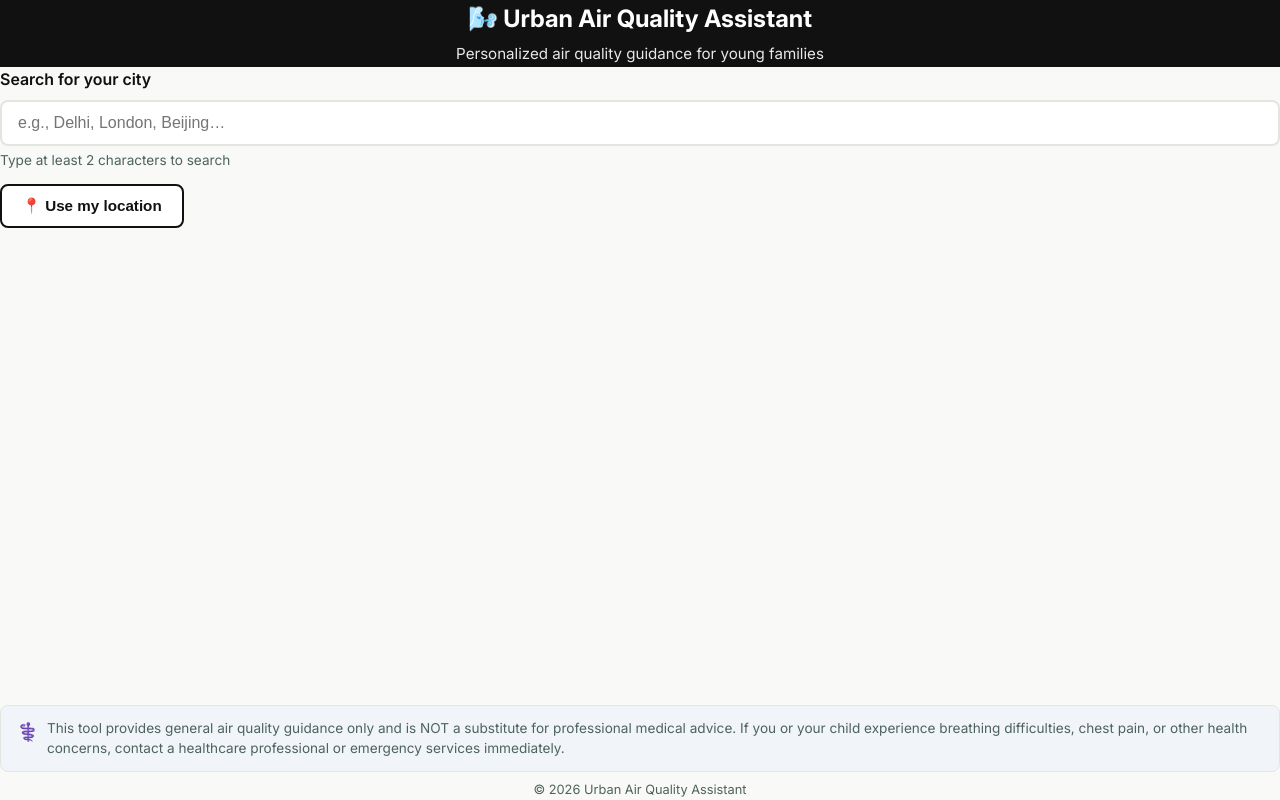
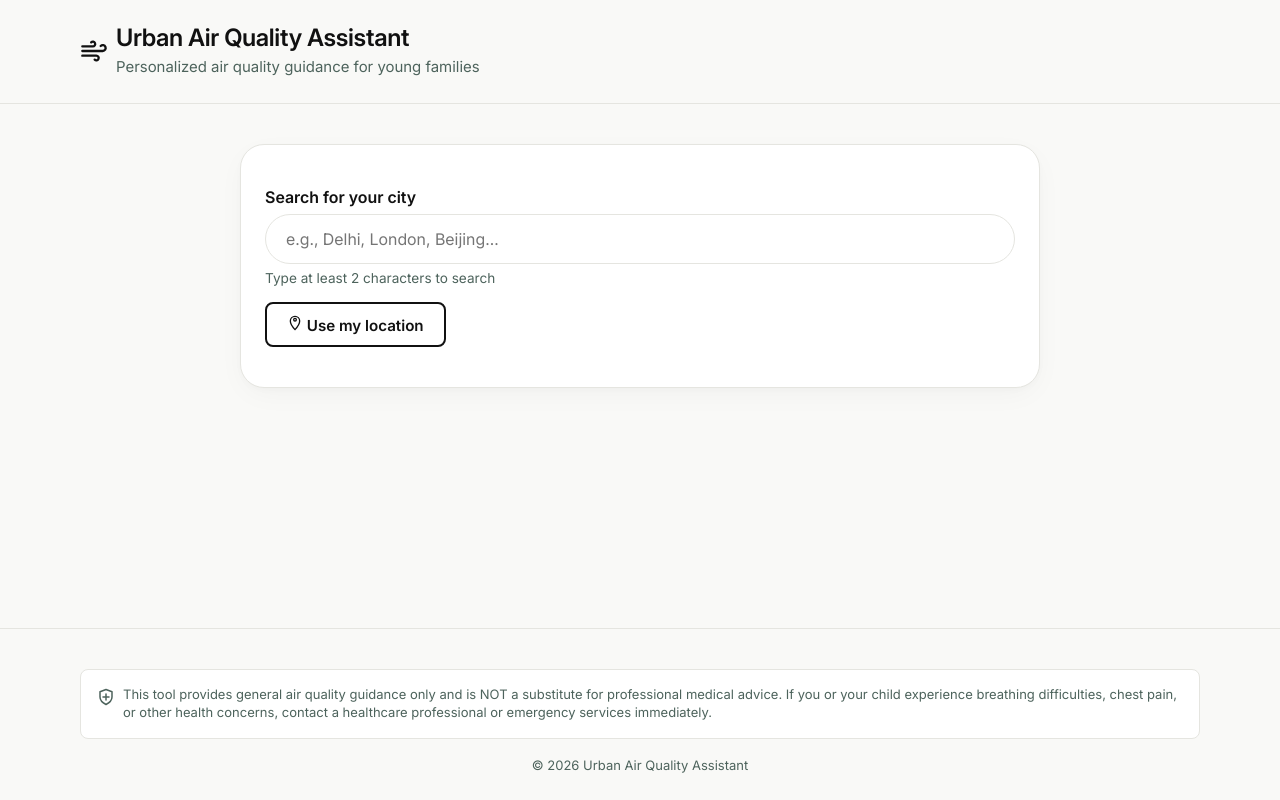
Before and after one commit to ankitgupta77885-droid/urban-air-quality-assistant, a website built with Vite: page index.html in a window 1280 px wide. Built offline with nearby package versions, Linux system fonts and the light colour scheme.

Commit message:
feat(ui): add centered container and replace emojis with inline SVG icons

```diff
--- a/index.html
+++ b/index.html
@@ -10,12 +10,21 @@
   <body>
     <a href="#main-content" class="skip-link">Skip to main content</a>
 
-    <header role="banner">
-      <h1>🌬️ Urban Air Quality Assistant</h1>
-      <p class="subtitle">Personalized air quality guidance for young families</p>
+    <header role="banner" class="app-header">
+      <div class="container header-container">
+        <div class="brand">
+          <svg class="icon icon-brand" viewBox="0 0 24 24" width="28" height="28" aria-hidden="true" fill="none" stroke="currentColor" stroke-width="2" stroke-linecap="round" stroke-linejoin="round">
+            <path d="M9.59 4.59A2 2 0 1 1 11 8H2m10.59 11.41A2 2 0 1 0 14 16H2m15.73-8.27A2.5 2.5 0 1 1 19.5 12H2" />
+          </svg>
+          <div class="brand-text">
+            <h1>Urban Air Quality Assistant</h1>
+            <p class="subtitle">Personalized air quality guidance for young families</p>
+          </div>
+        </div>
+      </div>
     </header>
 
-    <main id="main-content">
+    <main id="main-content" class="container">
       <section id="location-section" aria-label="Location search">
         <div id="location-search"></div>
       </section>
@@ -36,9 +45,11 @@
       <div id="loading" aria-live="polite"></div>
     </main>
 
-    <footer role="contentinfo">
-      <div id="disclaimer"></div>
-      <p class="copyright">&copy; 2026 Urban Air Quality Assistant</p>
+    <footer role="contentinfo" class="app-footer">
+      <div class="container footer-container">
+        <div id="disclaimer"></div>
+        <p class="copyright">&copy; 2026 Urban Air Quality Assistant</p>
+      </div>
     </footer>
 
     <script type="module" src="/src/web/main.ts"></script>
--- a/src/web/components/aqi-display.ts
+++ b/src/web/components/aqi-display.ts
@@ -9,6 +9,8 @@ import type { AqiData, PollutantReading } from '@shared/types.js';
 
 import { clearChildren, createElement, getElement, setText, showElement } from '../utils/dom.js';
 import { getAqiDisplay } from '../utils/formatters.js';
+
+import { createAqiStatusIcon } from './icons.js';
 
 /**
  * Renders the AQI data into the display section.
@@ -40,12 +42,12 @@ export function renderAqiDisplay(data: AqiData): void {
 }
 
 /** Builds the AQI card header with icon, value, and category. */
-function buildAqiHeader(aqi: number, category: string, icon: string): HTMLElement {
+function buildAqiHeader(aqi: number, category: string, _icon: string): HTMLElement {
   const header = createElement('div', 'aqi-header');
 
   const iconEl = createElement('span', 'aqi-icon');
   iconEl.setAttribute('aria-hidden', 'true');
-  setText(iconEl, icon);
+  iconEl.appendChild(createAqiStatusIcon(category));
 
   const valueEl = createElement('span', 'aqi-value');
   setText(valueEl, String(aqi));
--- a/src/web/components/disclaimer.ts
+++ b/src/web/components/disclaimer.ts
@@ -3,6 +3,8 @@
  */
 
 import { createElement, getElement, setText } from '../utils/dom.js';
+
+import { createMedicalIcon } from './icons.js';
 
 /** Renders the medical disclaimer in the footer. */
 export function renderDisclaimer(): void {
@@ -14,7 +16,7 @@ export function renderDisclaimer(): void {
 
   const icon = createElement('span', 'disclaimer-icon');
   icon.setAttribute('aria-hidden', 'true');
-  setText(icon, '⚕️');
+  icon.appendChild(createMedicalIcon());
 
   const text = createElement('p', 'disclaimer-text');
   setText(
--- /dev/null
+++ b/src/web/components/icons.ts
@@ -0,0 +1,134 @@
+/**
+ * Reusable inline SVG icons.
+ *
+ * All icons are marked aria-hidden="true" and created safely via createElementNS.
+ */
+
+const SVG_NS = 'http://www.w3.org/2000/svg';
+
+/**
+ * Creates an inline SVG element with standard stroke styling.
+ * @param viewBox - SVG viewBox attribute string.
+ * @param pathD - Path data string (or multiple path strings).
+ * @param className - Optional CSS class name.
+ * @returns Configured SVGSVGElement.
+ */
+export function createSvgIcon(
+  viewBox: string,
+  pathD: string | string[],
+  className = 'icon',
+): SVGSVGElement {
+  const svg = document.createElementNS(SVG_NS, 'svg');
+  svg.setAttribute('viewBox', viewBox);
+  svg.setAttribute('width', '18');
+  svg.setAttribute('height', '18');
+  svg.setAttribute('aria-hidden', 'true');
+  svg.setAttribute('fill', 'none');
+  svg.setAttribute('stroke', 'currentColor');
+  svg.setAttribute('stroke-width', '2');
+  svg.setAttribute('stroke-linecap', 'round');
+  svg.setAttribute('stroke-linejoin', 'round');
+  svg.setAttribute('class', className);
+
+  const paths = Array.isArray(pathD) ? pathD : [pathD];
+  for (const d of paths) {
+    const path = document.createElementNS(SVG_NS, 'path');
+    path.setAttribute('d', d);
+    svg.appendChild(path);
+  }
+
+  return svg;
+}
+
+/** Creates the header air / wind brand icon. */
+export function createAirIcon(): SVGSVGElement {
+  return createSvgIcon(
+    '0 0 24 24',
+    [
+      'M9.59 4.59A2 2 0 1 1 11 8H2',
+      'M12.59 19.41A2 2 0 1 0 14 16H2',
+      'M15.73 7.73A2.5 2.5 0 1 1 18 12H2',
+    ],
+    'icon icon-air',
+  );
+}
+
+/** Creates a location pin SVG icon. */
+export function createLocationPinIcon(): SVGSVGElement {
+  return createSvgIcon(
+    '0 0 24 24',
+    [
+      'M12 2a7 7 0 0 0-7 7c0 5.25 7 13 7 13s7-7.75 7-13a7 7 0 0 0-7-7z',
+      'M12 9a2 2 0 1 0 0-4 2 2 0 0 0 0 4z',
+    ],
+    'icon icon-pin',
+  );
+}
+
+/** Creates a medical shield guidance SVG icon. */
+export function createMedicalIcon(): SVGSVGElement {
+  return createSvgIcon(
+    '0 0 24 24',
+    ['M12 22s8-4 8-10V5l-8-3-8 3v7c0 6 8 10 8 10z', 'M12 8v8', 'M8 12h8'],
+    'icon icon-medical',
+  );
+}
+
+/** Creates an AQI status indicator SVG icon. */
+export function createAqiStatusIcon(category: string): SVGSVGElement {
+  const norm = category.toLowerCase();
+  if (norm.includes('good')) {
+    return createSvgIcon('0 0 24 24', 'M20 6L9 17l-5-5', 'icon icon-status-good');
+  }
+  if (norm.includes('moderate')) {
+    return createSvgIcon(
+      '0 0 24 24',
+      ['M12 22s8-4 8-10V5l-8-3-8 3v7c0 6 8 10 8 10z', 'M12 8v4', 'M12 16h.01'],
+      'icon icon-status-moderate',
+    );
+  }
+  return createSvgIcon(
+    '0 0 24 24',
+    [
+      'M10.29 3.86L1.82 18a2 2 0 0 0 1.71 3h16.94a2 2 0 0 0 1.71-3L13.71 3.86a2 2 0 0 0-3.42 0z',
+      'M12 9v4',
+      'M12 17h.01',
+    ],
+    'icon icon-status-alert',
+  );
+}
+
+/** Creates an advice category SVG icon. */
+export function createCategoryIcon(category: string): SVGSVGElement {
+  const norm = category.toLowerCase();
+  if (norm.includes('morning')) {
+    return createSvgIcon(
+      '0 0 24 24',
+      [
+        'M12 2v4',
+        'M12 18v4',
+        'M4.93 4.93l2.83 2.83',
+        'M16.24 16.24l2.83 2.83',
+        'M2 12h4',
+        'M18 12h4',
+        'M12 16a4 4 0 1 0 0-8 4 4 0 0 0 0 8z',
+      ],
+      'icon icon-category',
+    );
+  }
+  if (norm.includes('commute')) {
+    return createSvgIcon(
+      '0 0 24 24',
+      [
+        'M4 16l4.586-4.586a2 2 0 0 1 2.828 0L16 16m-2-2l1.586-1.586a2 2 0 0 1 2.828 0L20 14',
+        'M3 21h18',
+      ],
+      'icon icon-category',
+    );
+  }
+  return createSvgIcon(
+    '0 0 24 24',
+    ['M12 2L2 7l10 5 10-5-10-5z', 'M2 17l10 5 10-5', 'M2 12l10 5 10-5'],
+    'icon icon-category',
+  );
+}
--- a/src/web/components/location-search.ts
+++ b/src/web/components/location-search.ts
@@ -10,6 +10,7 @@ import { debounce } from '../utils/debounce.js';
 import { clearChildren, createElement, getElement, setText } from '../utils/dom.js';
 
 import { handleGeolocation } from './geolocation.js';
+import { createLocationPinIcon } from './icons.js';
 
 /** Callback when a location is selected. */
 type LocationCallback = (result: GeocodingResult) => void;
@@ -74,7 +75,8 @@ function createSearchControls(): {
 
   const geoBtn = createElement('button', 'geo-btn');
   geoBtn.type = 'button';
-  setText(geoBtn, '📍 Use my location');
+  geoBtn.appendChild(createLocationPinIcon());
+  geoBtn.appendChild(document.createTextNode(' Use my location'));
 
   return { input: { label, field, hint }, results, geoBtn };
 }
--- a/src/web/style.css
+++ b/src/web/style.css
@@ -95,62 +95,144 @@ select,
   outline-offset: 2px;
 }
 
+/* ── Responsive Centered Container (max-width 1200px) ── */
+
+.container {
+  width: 100%;
+  max-width: 1200px;
+  margin-left: auto;
+  margin-right: auto;
+  padding-left: var(--space-md);
+  padding-right: var(--space-md);
+}
+
+@media (min-width: 768px) {
+  .container {
+    padding-left: var(--space-lg);
+    padding-right: var(--space-lg);
+  }
+}
+
+@media (min-width: 1024px) {
+  .container {
+    padding-left: var(--space-xl);
+    padding-right: var(--space-xl);
+  }
+}
+
 /* ── Header ── */
 
-header {
-  background: var(--color-primary);
-  color: #fff;
-  text-align: center;
-  padding: 1.5rem var(--spacing);
+.app-header {
+  background: var(--color-canvas);
+  border-bottom: 1px solid var(--color-border);
+  padding: var(--space-lg) 0;
 }
 
-header h1 {
-  font-size: 1.5rem;
-  font-weight: 700;
+.brand {
+  display: flex;
+  align-items: center;
+  gap: var(--space-sm);
 }
 
-.subtitle {
-  font-size: 0.95rem;
-  opacity: 0.9;
-  margin-top: 0.25rem;
+.icon-brand {
+  width: 28px;
+  height: 28px;
+  color: var(--color-ink);
+  flex-shrink: 0;
 }
 
-/* ── Main ── */
+.brand-text h1 {
+  font-size: var(--font-size-headline-md);
+  font-weight: var(--font-weight-semibold);
+  color: var(--color-ink);
+  letter-spacing: -0.015em;
+  line-height: 1.2;
+}
+
+.brand-text .subtitle {
+  font-size: var(--font-size-body-md);
+  color: var(--color-ink-muted);
+  margin-top: 0.125rem;
+}
+
+/* ── Main Layout ── */
 
 main {
   flex: 1;
-  max-width: var(--max-width);
   width: 100%;
-  margin: 0 auto;
-  padding: var(--spacing);
+  padding-top: var(--space-xl);
+  padding-bottom: var(--space-2xl);
 }
 
 section {
-  margin-bottom: 1.5rem;
+  margin-bottom: var(--space-xl);
 }
 
-/* ── Location Search ── */
+/* ── Location Search Card ── */
+
+#location-search {
+  background: var(--color-surface);
+  border: 1px solid var(--color-border);
+  border-radius: var(--radius-xl);
+  box-shadow: var(--shadow-ambient);
+  padding: var(--space-xl) var(--space-lg);
+  max-width: 800px;
+  margin: 0 auto;
+}
 
 .search-label {
   display: block;
-  font-weight: 600;
-  margin-bottom: 0.5rem;
-  font-size: 1rem;
+  font-weight: var(--font-weight-semibold);
+  margin-bottom: var(--space-xs);
+  font-size: var(--font-size-title-md);
+  color: var(--color-ink);
 }
 
 .search-input {
   width: 100%;
-  padding: 0.75rem 1rem;
-  font-size: 1rem;
-  border: 2px solid var(--color-border);
-  border-radius: var(--radius);
+  padding: 0.875rem 1.25rem;
+  font-size: var(--font-size-title-md);
+  font-family: inherit;
+  border: 1px solid var(--color-border);
+  border-radius: var(--radius-pill);
   background: var(--color-surface);
-  color: var(--color-text);
-  transition: border-color 0.2s;
+  color: var(--color-ink);
+  transition: border-color 0.15s ease, box-shadow 0.15s ease;
 }
 
 .search-input:focus {
-  border-color: var(--color-focus);
+  border-color: var(--color-ink);
+  box-shadow: 0 0 0 2px rgba(17, 17, 17, 0.08);
+}
+
+.geo-btn {
+  display: inline-flex;
+  align-items: center;
+  justify-content: center;
+  gap: var(--space-xs);
+  padding: 0 var(--space-md);
+  font-size: var(--font-size-label-md);
+  font-weight: var(--font-weight-medium);
+  font-family: inherit;
+  border: 1px solid var(--color-border);
+  border-radius: var(--radius-pill);
+  background: var(--color-surface);
+  color: var(--color-ink);
+  cursor: pointer;
+  margin-top: var(--space-md);
+  min-height: var(--touch-target-min);
+  transition: background-color 0.15s ease, border-color 0.15s ease;
+}
+
+.geo-btn:hover {
+  background-color: var(--color-accent-soft);
+  border-color: var(--color-border-hover);
+}
+
+.geo-btn .icon {
+  width: 16px;
+  height: 16px;
+  flex-shrink: 0;
 }
 
 .search-hint {
@@ -536,55 +618,48 @@ section {
 
 .disclaimer-notice {
   display: flex;
-  gap: 0.5rem;
-  background: #f1f5f9;
+  align-items: flex-start;
+  gap: var(--space-sm);
+  background: var(--color-surface);
   border: 1px solid var(--color-border);
-  border-radius: var(--radius);
-  padding: 0.75rem 1rem;
-  margin-bottom: 0.5rem;
+  border-radius: var(--radius-md);
+  padding: var(--space-md);
+  margin-bottom: var(--space-md);
 }
 
 .disclaimer-icon {
-  font-size: 1.1rem;
   flex-shrink: 0;
+  display: inline-flex;
+  color: var(--color-ink-muted);
+  margin-top: 2px;
+}
+
+.disclaimer-icon .icon {
+  width: 18px;
+  height: 18px;
 }
 
 .disclaimer-text {
-  font-size: 0.85rem;
-  color: var(--color-text-muted);
-  line-height: 1.5;
+  font-size: var(--font-size-label-md);
+  color: var(--color-ink-muted);
+  line-height: var(--line-height-label-md);
 }
 
 /* ── Footer ── */
 
-footer {
-  max-width: var(--max-width);
+.app-footer {
   width: 100%;
-  margin: 0 auto;
-  padding: 1rem var(--spacing) 2rem;
+  margin-top: auto;
+  padding: var(--space-xl) 0 var(--space-lg);
+  border-top: 1px solid var(--color-border);
+  background: var(--color-canvas);
 }
 
 .copyright {
   text-align: center;
-  font-size: 0.8rem;
-  color: var(--color-text-muted);
-  margin-top: 0.5rem;
-}
-
-/* ── Reduced Motion ── */
-
-@media (prefers-reduced-motion: reduce) {
-  *,
-  *::before,
-  *::after {
-    animation-duration: 0.01ms !important;
-    animation-iteration-count: 1 !important;
-    transition-duration: 0.01ms !important;
-  }
-
-  html {
-    scroll-behavior: auto;
-  }
+  font-size: var(--font-size-label-sm);
+  color: var(--color-ink-muted);
+  margin-top: var(--space-sm);
 }
 
 /* ── Responsive (320px+) ── */
```
Also changed, not shown: src/web/components/advice-plan.ts (+4 -3 lines), src/web/components/geolocation.ts (+10 -6 lines), tests/web/accessibility.test.ts (+33 -8 lines).
